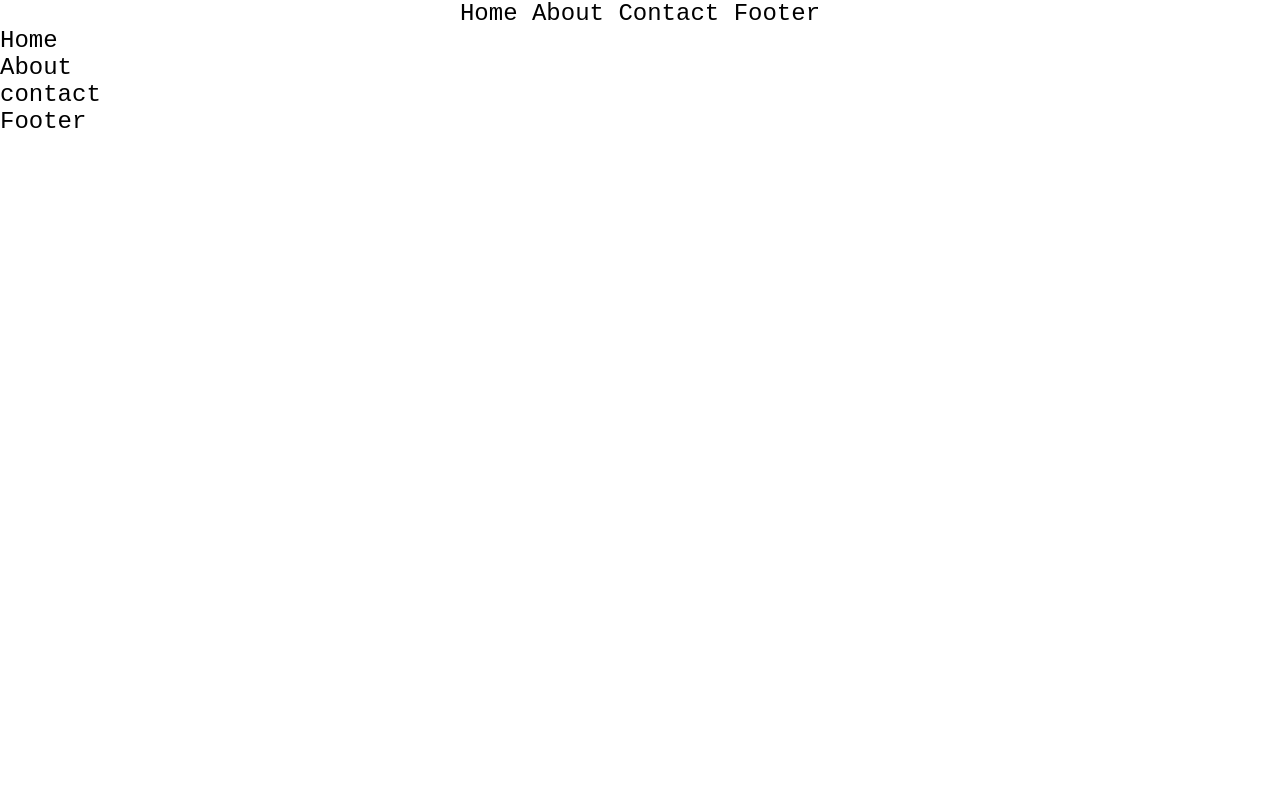
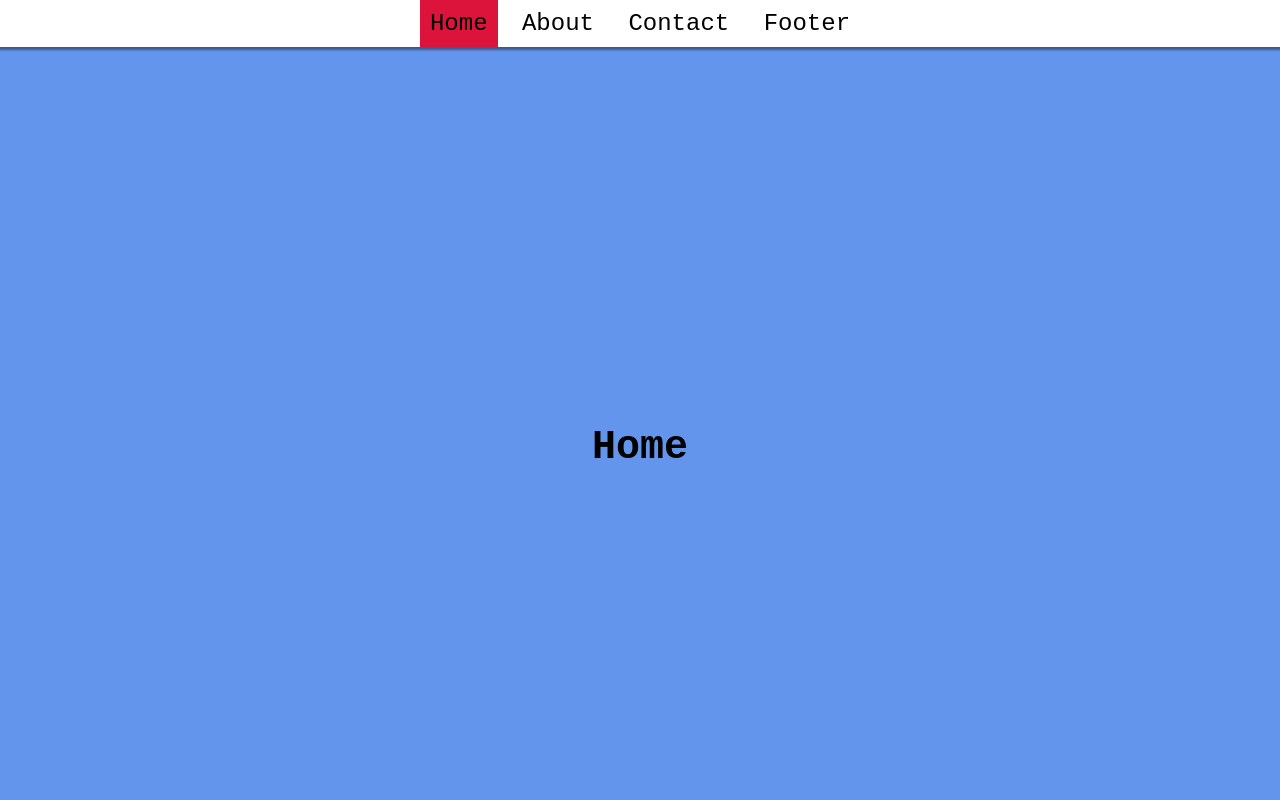
Before and after one commit to shohelranabadc/highlighting-menu-when-scrolling-section-01, a plain HTML site: page index.html in a window 1280 px wide. Shown: the top 800 px of the page. Drawn offline with Linux system fonts and the light colour scheme.

Commit message:
some functionality add

```diff
--- a/index.html
+++ b/index.html
@@ -11,10 +11,10 @@
     <nav>
         <div class="container">
             <ul>
-                <li><a href="#">Home</a></li>
-                <li><a href="#">About</a></li>
-                <li><a href="#">Contact</a></li>
-                <li><a href="#">Footer</a></li>
+                <li class="home active"><a href="#home">Home</a></li>
+                <li class="about"><a href="#about">About</a></li>
+                <li class="contact"><a href="#contact">Contact</a></li>
+                <li class="footer"><a href="#footer">Footer</a></li>
             </ul>
         </div>
     </nav>
--- a/main.js
+++ b/main.js
@@ -0,0 +1,33 @@
+
+// select all section
+const sections = document.querySelectorAll('section');
+
+// select all li
+const navLi = document.querySelectorAll('nav .container ul li');
+
+// when window is scrolling then trigger scroll event
+window.addEventListener('scroll', ()=>{
+    let currentPosition = '';
+    sections.forEach(section => {
+        const sectionTop = section.offsetTop;
+        const sectionHeight = section.clientHeight;
+
+        const sectionResult = sectionTop - (sectionHeight / 3);
+        const finalResult = pageYOffset >= sectionResult;
+
+        if(finalResult) {
+            currentPosition = section.getAttribute('id');
+            console.clear();
+            console.log("page Scroll: " + pageYOffset + " section name : "+ currentPosition + " section top : " + sectionTop + " section height : " + sectionHeight + " section result : "+ sectionResult + " final result : "+ finalResult);
+
+        }
+
+        navLi.forEach(li => {
+            li.classList.remove('active');
+            if(li.classList.contains(currentPosition)){
+                li.classList.add('active');
+            }
+        })
+
+    })
+});
--- a/style.css
+++ b/style.css
@@ -15,11 +15,15 @@ nav{
     background-color: white;
     display: flex;
     justify-content: center;
+    position: sticky;
+    top: 0;
+    box-shadow: 0 0 2px 3px rgba(0, 0, 0, 0.404);
 }
 
 nav .container ul li{
     display: inline-block;
     align-items: center;
+    padding: 10px;
 
 }
 
@@ -28,3 +32,35 @@ nav .container ul li a{
     text-decoration: none;
 
 }
+
+section{
+    width: 100%;
+    height: 100vh;
+    display: flex;
+    justify-content: center;
+    align-items: center;
+    font-size: 40px;
+    font-weight: 600;
+}
+
+
+#home{
+    background-color: cornflowerblue;
+}
+
+#about{
+    background-color: cornsilk;
+}
+
+#contact{
+    background-color: darkgray;
+}
+
+#footer{
+    background-color: darkblue;
+    color: wheat;
+}
+
+.active{
+    background-color: crimson;
+}
```
